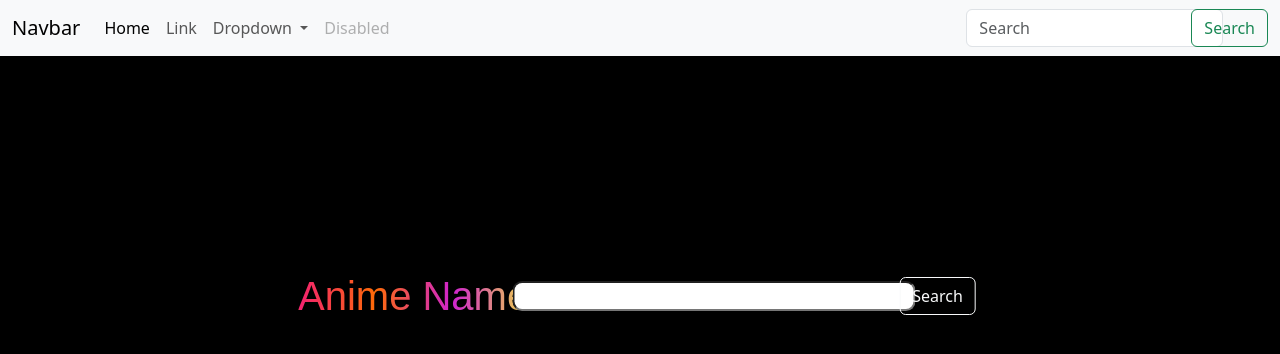
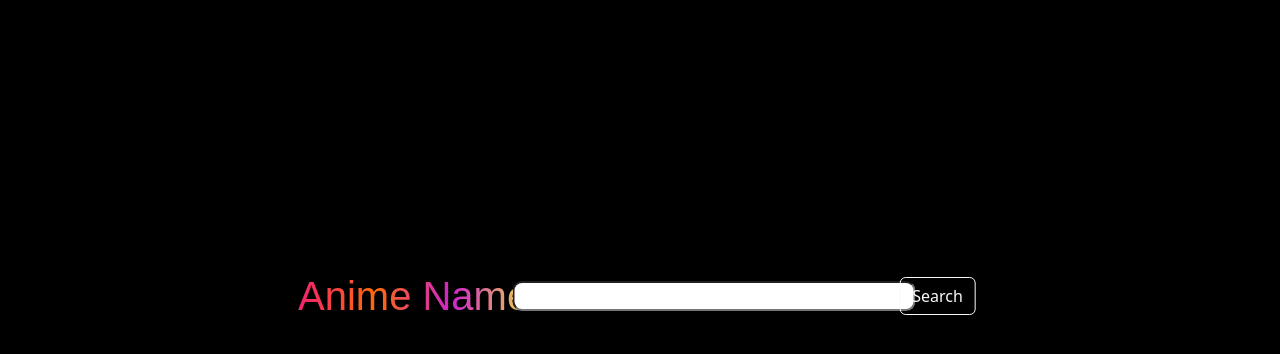
Before and after one commit to nk4913/Anime_Suggestion, a Flask app: page / in a window 1280 px wide. Shown: the top 354 px of the page. Run offline with Flask 2, Linux system fonts and the light colour scheme.

Commit message:
update index.html

```diff
--- a/templates/index.html
+++ b/templates/index.html
@@ -10,58 +10,17 @@
     <title>Search Anime</title>
 </head>
 <body>
-    <nav class="navbar navbar-expand-lg bg-body-tertiary">
-        <div class="container-fluid">
-          <a class="navbar-brand" href="#">Navbar</a>
-          <button class="navbar-toggler" type="button" data-bs-toggle="collapse" data-bs-target="#navbarSupportedContent" aria-controls="navbarSupportedContent" aria-expanded="false" aria-label="Toggle navigation">
-            <span class="navbar-toggler-icon"></span>
-          </button>
-          <div class="collapse navbar-collapse" id="navbarSupportedContent">
-            <ul class="navbar-nav me-auto mb-2 mb-lg-0">
-              <li class="nav-item">
-                <a class="nav-link active" aria-current="page" href="#">Home</a>
-              </li>
-              <li class="nav-item">
-                <a class="nav-link" href="#">Link</a>
-              </li>
-              <li class="nav-item dropdown">
-                <a class="nav-link dropdown-toggle" href="#" role="button" data-bs-toggle="dropdown" aria-expanded="false">
-                  Dropdown
-                </a>
-                <ul class="dropdown-menu">
-                  <li><a class="dropdown-item" href="#">Action</a></li>
-                  <li><a class="dropdown-item" href="#">Another action</a></li>
-                  <li><hr class="dropdown-divider"></li>
-                  <li><a class="dropdown-item" href="#">Something else here</a></li>
-                </ul>
-              </li>
-              <li class="nav-item">
-                <a class="nav-link disabled">Disabled</a>
-              </li>
-            </ul>
-            <form class="d-flex" role="search">
-              <input class="form-control me-2" type="search" placeholder="Search" aria-label="Search">
-              <button class="btn btn-outline-success" type="submit">Search</button>
-            </form>
-          </div>
-        </div>
-      </nav>
+
     {% block content %}
 
 {% if name %}
 
       <!-- <h1>{{titles}}</h1> -->
-    {% for title in titles %}
-    <h1 style="color:aliceblue">{{title}}</h1>
-        {% for gener in geners %}
-        <h1 style="color:aliceblue">{{gener}}</h1>
-            {% for image in images %}
 
-
-            <img src="{{image}}" alt="">
-
-            {% endfor %}
-        {% endfor %}
+    {% for i in range(0,titles | length) %}
+      <h1>{{titles[i]}}</h1>
+      <h1>{{my_string}}</h1>
+      <img src="{{images[i]}}" alt="">
     {% endfor %}
 {% else %}
 
```
